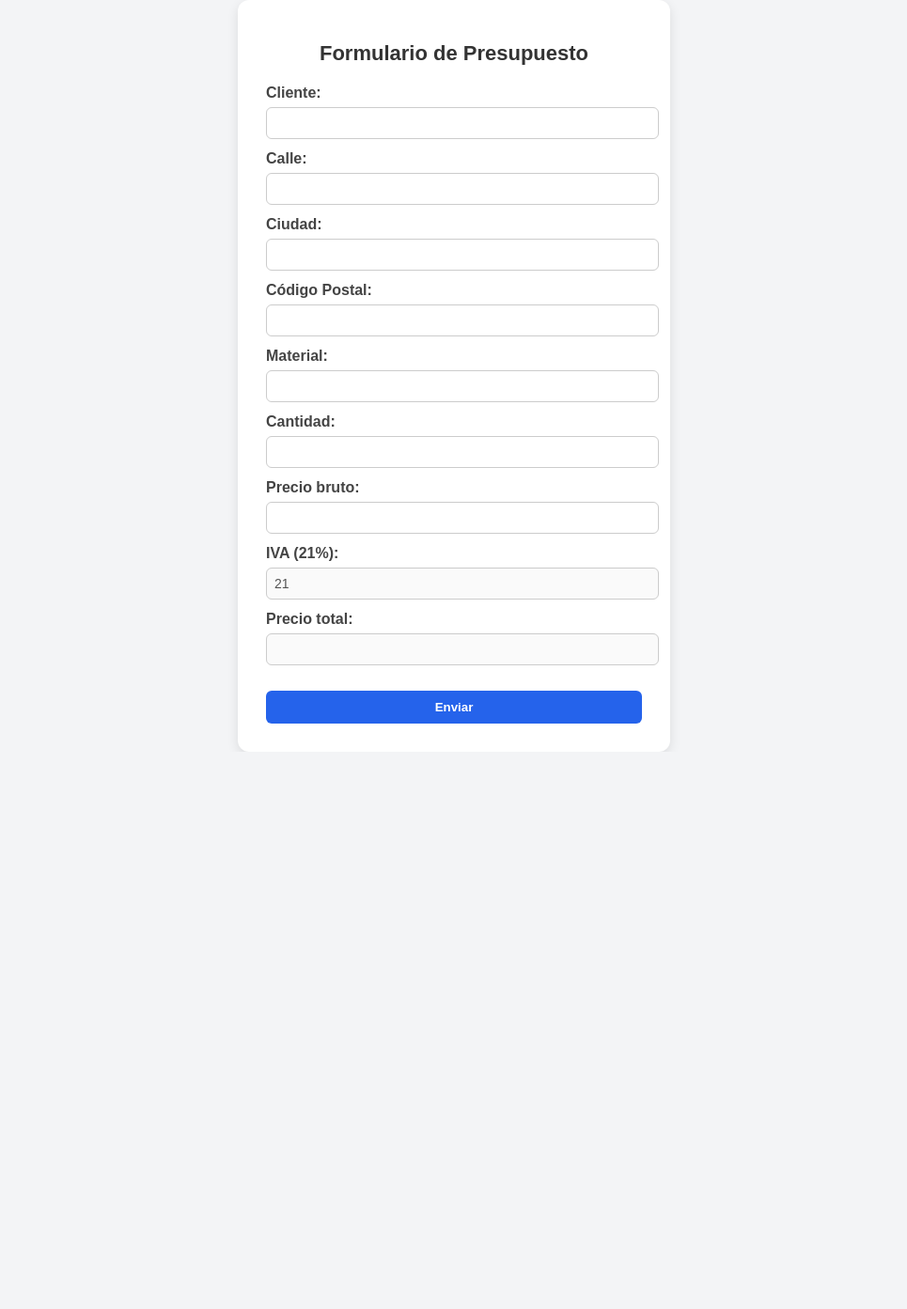
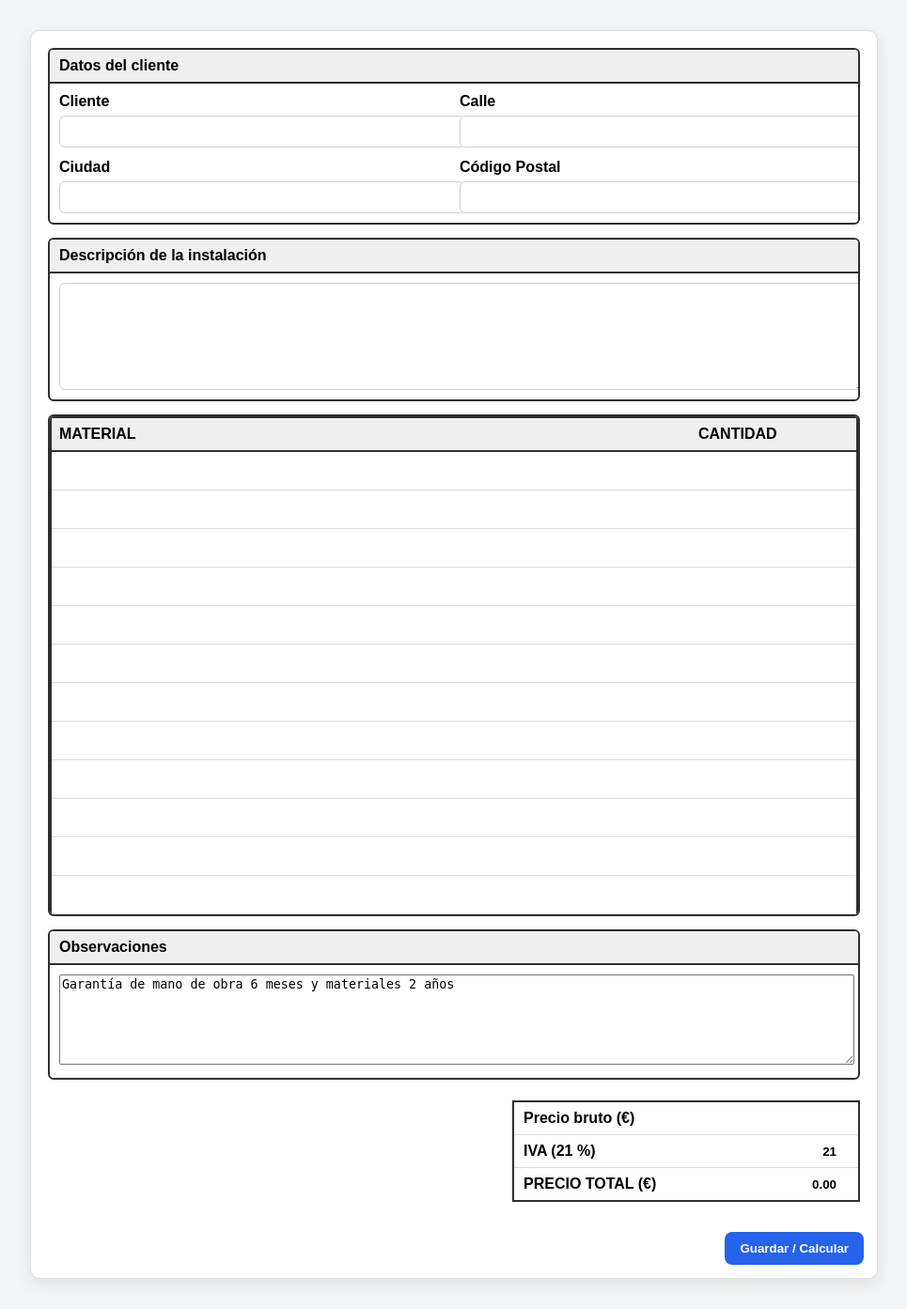
Before and after one commit to rscut9/presupuestos, a Django app: page / in a window 1280 px wide. Shown: the whole page at 94% size, without its empty margins (157-1122 px from the left). Before the commit the page ends 800 px from the top, so only its background shows below. Run offline with Django 5.2, Linux system fonts and the light colour scheme.

Commit message:
estilo nuevo form

```diff
--- a/inicio_presupuestos/forms.py
+++ b/inicio_presupuestos/forms.py
@@ -1,12 +1,27 @@
 from django import forms
 
 class PresupuestoForm(forms.Form):
+    # Bloque 1
     cliente = forms.CharField(label="Cliente", max_length=100)
-    calle = forms.CharField(label="Calle", max_length=150)
-    ciudad = forms.CharField(label="Ciudad", max_length=100)
+    calle = forms.CharField(label="Calle", max_length=120)
+    ciudad = forms.CharField(label="Ciudad", max_length=80)
     codigo_postal = forms.CharField(label="Código Postal", max_length=10)
-    material = forms.CharField(label="Material", max_length=100)
-    cantidad = forms.IntegerField(label="Cantidad", min_value=1)
-    precio_bruto = forms.DecimalField(label="Precio bruto", max_digits=10, decimal_places=2)
-    iva = forms.DecimalField(label="IVA (21%)", max_digits=5, decimal_places=2, initial=21, disabled=True)
-    precio_total = forms.DecimalField(label="Precio total", max_digits=10, decimal_places=2, required=False, disabled=True)
+
+    # Bloque 2 (tabla materiales se gestiona con formset)
+    # ...
+
+    # Bloque 4
+    observaciones = forms.CharField(
+        label="Observaciones",
+        widget=forms.Textarea(attrs={"rows": 3}),
+        initial="Garantía de mano de obra 6 meses y materiales 2 años"
+    )
+
+    # Totales
+    precio_bruto = forms.DecimalField(label="Precio bruto (€)", max_digits=10, decimal_places=2)
+    iva = forms.DecimalField(label="IVA (21 %)", max_digits=5, decimal_places=2, initial=21)
+    precio_total = forms.DecimalField(label="PRECIO TOTAL (€)", max_digits=10, decimal_places=2, required=False)
+
+class ItemForm(forms.Form):
+    material = forms.CharField(label="Material", required=False, max_length=150)
+    cantidad = forms.IntegerField(label="Cantidad", required=False, min_value=0)
--- a/inicio_presupuestos/templates/inicio_presupuestos.html
+++ b/inicio_presupuestos/templates/inicio_presupuestos.html
@@ -1,80 +1,191 @@
 <!DOCTYPE html>
 <html lang="es">
 <head>
-    <meta charset="UTF-8">
-    <title>Formulario de Presupuestos</title>
+<meta charset="UTF-8" />
+<title>Presupuesto</title>
 <style>
-        body {
-            font-family: Arial, sans-serif;
-            background-color: #f3f4f6;
-            margin: 0;
-            padding: 0;
-            display: flex;
-            justify-content: center;
-            align-items: center;
-            height: 100vh;
+  :root { --border:#2f2f2f; --soft:#dcdcdc; }
+  body{
+    margin:0; background:#f3f4f6; font-family: Arial, Helvetica, sans-serif;
+    display:flex; justify-content:center; align-items:flex-start; min-height:100vh; padding:32px;
+  }
+  .sheet{
+    width: 900px; background:#fff; border:1px solid var(--soft);
+    box-shadow:0 6px 18px rgba(0,0,0,.08); border-radius:10px; overflow:hidden;
+  }
+  .wrap{ padding:18px; }
+  .block{
+    border:2px solid var(--border); border-radius:6px; margin-bottom:14px; overflow:hidden;
+  }
+  .block .title{
+    background:#efefef; font-weight:bold; padding:8px 10px; border-bottom:2px solid var(--border);
+  }
+  .block .content{ padding:10px; }
+
+  /* Datos del cliente como líneas simples */
+  .cliente-grid{
+    display:grid; grid-template-columns: 1fr 1fr; gap:12px;
+  }
+  .field{ display:flex; flex-direction:column; }
+  .field label{ font-weight:bold; margin-bottom:6px; }
+  .field input, .field textarea{
+    border:1px solid #cfcfcf; border-radius:6px; padding:8px; font-size:14px; width:100%;
   }
 
-        .form-container {
-            background: white;
-            padding: 30px;
-            border-radius: 12px;
-            box-shadow: 0 4px 12px rgba(0,0,0,0.1);
-            width: 400px;
+  /* Tabla materiales/cantidad */
+  table.items{
+    width:100%; border-collapse:collapse; table-layout:fixed;
+    border-left:2px solid var(--border); border-right:2px solid var(--border);
+  }
+  table.items thead th{
+    background:#efefef; border-top:2px solid var(--border);
+    border-bottom:2px solid var(--border); padding:8px; text-align:left; font-weight:bold;
+  }
+  table.items td{
+    border-bottom:1px solid var(--soft); padding:6px 8px;
+  }
+  table.items input{
+    width:100%; border:0; outline:none; font-size:14px; padding:6px 4px;
   }
 
-        h1 {
-            text-align: center;
-            font-size: 22px;
-            margin-bottom: 20px;
-            color: #333;
+  /* Observaciones */
+  .obs textarea{ width:100%; height:90px; }
+
+  /* Totales (bloque pequeño alineado a la derecha) */
+  .totales-wrap{ display:flex; justify-content:flex-end; }
+  table.totales{
+    width:370px; border-collapse:collapse; margin-top:8px;
+    border:2px solid var(--border);
+  }
+  table.totales td{
+    border-bottom:1px solid var(--soft); padding:8px 10px;
+  }
+  table.totales tr:last-child td{ border-bottom:0; }
+  table.totales td.label{ font-weight:bold; width:67%; }
+  table.totales input{
+    width:100%; border:0; outline:none; text-align:right; font-weight:bold;
   }
 
-        form p {
-            margin: 12px 0;
+  .submitbar{ padding:14px; display:flex; justify-content:flex-end; }
+  .btn{
+    background:#2563eb; color:#fff; border:0; padding:10px 16px; border-radius:8px; cursor:pointer;
+    font-weight:bold;
   }
-
-        label {
-            display: block;
-            font-weight: bold;
-            margin-bottom: 6px;
-            color: #444;
-        }
-
-        input {
-            width: 100%;
-            padding: 8px;
-            border: 1px solid #ccc;
-            border-radius: 6px;
-            font-size: 14px;
-        }
-
-        button {
-            width: 100%;
-            padding: 10px;
-            margin-top: 15px;
-            background: #2563eb;
-            color: white;
-            font-weight: bold;
-            border: none;
-            border-radius: 6px;
-            cursor: pointer;
-            transition: background 0.2s;
-        }
-
-        button:hover {
-            background: #1e40af;
-        }
+  .msg{ padding:0 6px 12px 6px; color:#065f46; font-weight:bold; }
 </style>
 </head>
 <body>
-    <div class="form-container">
-        <h1>Formulario de Presupuesto</h1>
+  <div class="sheet">
     <form method="post">
       {% csrf_token %}
-            {{ form.as_p }}
-            <button type="submit">Enviar</button>
+      <div class="wrap">
+
+        <!-- Datos del cliente -->
+        <div class="block">
+          <div class="title">Datos del cliente</div>
+          <div class="content cliente-grid">
+            <div class="field">
+              <label>{{ form.cliente.label }}</label>
+              {{ form.cliente }}
+            </div>
+            <div class="field">
+              <label>{{ form.calle.label }}</label>
+              {{ form.calle }}
+            </div>
+            <div class="field">
+              <label>{{ form.ciudad.label }}</label>
+              {{ form.ciudad }}
+            </div>
+            <div class="field">
+              <label>{{ form.codigo_postal.label }}</label>
+              {{ form.codigo_postal }}
+            </div>
+          </div>
+        </div>
+
+        <!-- Descripción -->
+        <div class="block">
+          <div class="title">Descripción de la instalación</div>
+          <div class="content">
+            <div class="field">
+              <textarea name="descripcion" rows="6" placeholder="">{% if request.POST.descripcion %}{{ request.POST.descripcion }}{% endif %}</textarea>
+            </div>
+          </div>
+        </div>
+
+        <!-- Tabla Material / Cantidad -->
+        <div class="block">
+          <table class="items">
+            <thead>
+              <tr>
+                <th>MATERIAL</th>
+                <th style="width:160px;">CANTIDAD</th>
+              </tr>
+            </thead>
+            <tbody>
+              {{ formset.management_form }}
+              {% for f in formset %}
+              <tr>
+                <td>{{ f.material }}</td>
+                <td>{{ f.cantidad }}</td>
+              </tr>
+              {% endfor %}
+            </tbody>
+          </table>
+        </div>
+
+        <!-- Observaciones -->
+        <div class="block">
+          <div class="title">Observaciones</div>
+          <div class="content obs">
+            {{ form.observaciones }}
+          </div>
+        </div>
+
+        <!-- Totales alineados a la derecha -->
+        <div class="totales-wrap">
+          <table class="totales">
+            <tr>
+              <td class="label">{{ form.precio_bruto.label }}</td>
+              <td>{{ form.precio_bruto }}</td>
+            </tr>
+            <tr>
+              <td class="label">{{ form.iva.label }}</td>
+              <td>{{ form.iva }}</td>
+            </tr>
+            <tr>
+              <td class="label" style="font-size:16px;">{{ form.precio_total.label }}</td>
+              <td>{{ form.precio_total }}</td>
+            </tr>
+          </table>
+        </div>
+
+        {% if submitted %}
+          <div class="msg">Enviado. Total calculado: {{ calc_total }} €</div>
+        {% endif %}
+      </div>
+
+      <div class="submitbar">
+        <button class="btn" type="submit">Guardar / Calcular</button>
+      </div>
     </form>
   </div>
+
+  <!-- Cálculo en vivo en el navegador -->
+  <script>
+    const bruto = document.getElementById("id_precio_bruto");
+    const iva = document.getElementById("id_iva");
+    const total = document.getElementById("id_precio_total");
+
+    function calc() {
+      const b = parseFloat(bruto.value.replace(",", ".")) || 0;
+      const p = parseFloat(iva.value.replace(",", ".")) || 21;
+      const t = b * (1 + (p/100));
+      total.value = t.toFixed(2);
+    }
+    bruto && bruto.addEventListener("input", calc);
+    iva && iva.addEventListener("input", calc);
+    window.addEventListener("load", calc);
+  </script>
 </body>
 </html>
--- a/inicio_presupuestos/views.py
+++ b/inicio_presupuestos/views.py
@@ -1,6 +1,31 @@
 from django.shortcuts import render
-from .forms import PresupuestoForm
+from django.forms import formset_factory
+from .forms import PresupuestoForm, ItemForm
 
 def inicio_presupuestos(request):
-    form = PresupuestoForm()
-    return render(request, "inicio_presupuestos.html", {"form": form})
+    ItemsFormSet = formset_factory(ItemForm, extra=12)
+
+    if request.method == "POST":
+        form = PresupuestoForm(request.POST)
+        formset = ItemsFormSet(request.POST, prefix="it")
+        if form.is_valid() and formset.is_valid():
+            # Cálculo de totales
+            bruto = form.cleaned_data.get("precio_bruto") or 0
+            iva_pct = form.cleaned_data.get("iva") or 21
+            total = bruto * (1 + (iva_pct / 100))
+            form.cleaned_data["precio_total"] = round(total, 2)
+
+            ctx = {
+                "form": form,
+                "formset": formset,
+                "calc_total": f"{total:.2f}",
+                "submitted": True,
+            }
+            return render(request, "inicio_presupuestos.html", ctx)
+
+    else:
+        form = PresupuestoForm()
+        formset = ItemsFormSet(prefix="it")
+
+    ctx = {"form": form, "formset": formset}
+    return render(request, "inicio_presupuestos.html", ctx)
```
Lines whose indentation alone changed are shown as unchanged.
